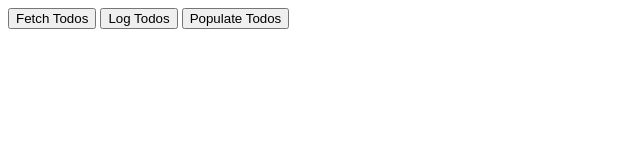
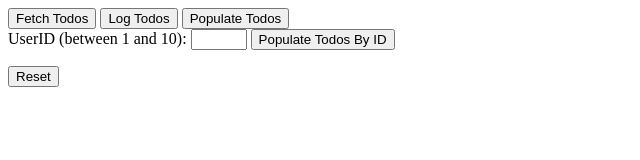
Before and after one commit to LeahMarke/Dummy-Data-Todo-List, a plain HTML site: page index.html in a window 1280 px wide. Shown: the whole page, without its empty margins (0-640 px from the left). Drawn offline with Linux system fonts and the light colour scheme.

Commit message:
started filter code, not working

```diff
--- a/index.html
+++ b/index.html
@@ -7,12 +7,24 @@
     <title>Document</title>
   </head>
   <body>
+    <form>
     <button onclick="fetchTodos()">Fetch Todos</button>
     <button onclick="logTodos()">Log Todos</button>
-    <button onclick="populateTodos()">Populate Todos</button>
+    <button onclick="populateTodos()">Populate Todos</button><br />
+    <form>
+      <label for="quantity">UserID (between 1 and 10):</label>
+      <input type="number" id="quantity" name="quantity" min="1" max="10" />
+      <button onclick="userID(this)">Populate Todos By ID</button><br />
+    </form>
+
     <ol id="todo-list">
       <!-- LIs will go here -->
     </ol>
+    <ol id="todo-list-by-ID">
+      <!-- LIs will go here -->
+    </ol>
+    </form>
+    <input type="reset"></input>
     <script src="todo.js"></script>
   </body>
 </html>
--- a/todo.js
+++ b/todo.js
@@ -25,8 +25,8 @@ const logTodos = () => {
   console.log(arrayOfTodos);
 };
 const populateTodos = () => {
-  let TODO = 7arrayOfTodos.map((todo) => {
-    let orderedList = document.getElementById("todo-list");
+  let orderedList = document.getElementById("todo-list");
+  arrayOfTodos.forEach((todo) => {
     let listItems = document.createElement("li");
     const titleToDo = todo.title;
     // console.log(titleToDo);
@@ -34,7 +34,24 @@ const populateTodos = () => {
     orderedList.appendChild(listItems);
   });
 };
-// populateTodos();
+// num = num >= 1 && num <= 10;
+let userID = (id) => {
+  let orderedList = document.getElementById("todo-list-by-ID");
+  let userIDGroup = arrayOfTodos.filter((todo) => {
+    let listItems = document.createElement("li");
+    let id = document.getElementById("quantity");
+    let listByID = todo.id();
+    listItems.innerHTML = `${listByID}`;
+    orderedList.appendChild(listItems);
+  });
+};
 
-// let i = "";
-// for (let i = 0; i < arrayOfTodos.length; i++)
+//   let isComplete = arrayOfTodos.map((todo) => {
+//     return todo.completed === true;
+//   });
+//   let isCompleteFilter = arrayOfTodos.filter((todo) => {
+//     return todo.completed === true;
+//   });
+//   console.log(isComplete);
+//   console.log(isCompleteFilter);
+// };
```
